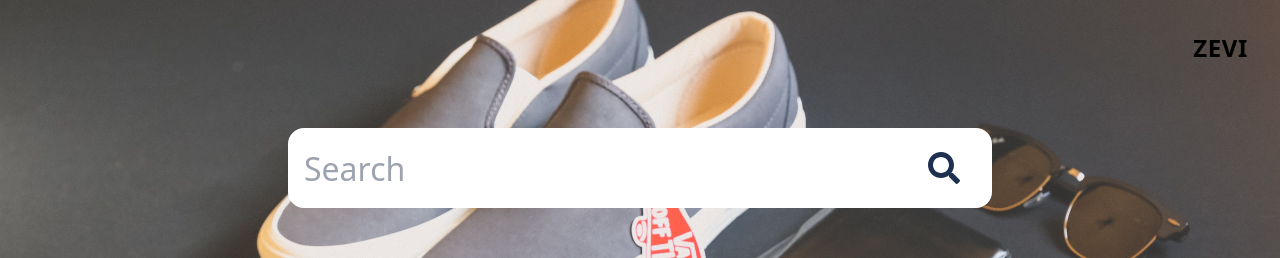
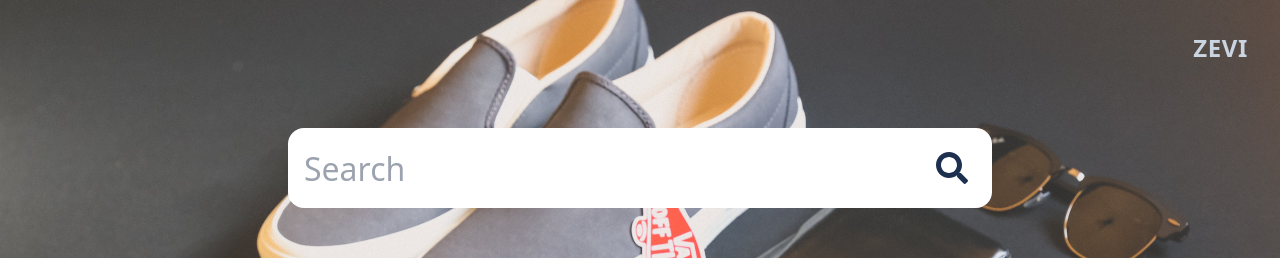
Before and after one commit to MaNaSDeo/zevi-assignment, a React (Create React App) app: page / in a window 1280 px wide. Shown: the top 258 px of the page. Built offline with nearby package versions, Linux system fonts and the light colour scheme.

Commit message:
Context API Defined

```diff
--- a/src/Components/Header/index.jsx
+++ b/src/Components/Header/index.jsx
@@ -2,7 +2,7 @@ import './Header.css'
 function index() {
   return (
     <div className="header">
-      <p className='font-semibold text-2xl tracking-wide cursor-pointer'>ZEVI</p>
+      <p className='font-semibold text-2xl tracking-wide cursor-pointer text-slate-300'>ZEVI</p>
     </div>
   )
 }
--- a/src/Components/LandingPage/index.jsx
+++ b/src/Components/LandingPage/index.jsx
@@ -1,8 +1,14 @@
+import { useContext } from 'react';
+import { ProductContext } from '../../Context/ProductContextProvider'
 import './LandingPage.css';
 import Header from '../Header'
 import SearchBox from '../SearchBox'
 
-function index() {
+function LandingPage() {
+
+  const {productsData} = useContext(ProductContext)
+
+  console.log(productsData)
   return (
     <div className='landing-page'>
       <Header />
@@ -11,4 +17,4 @@ function index() {
   )
 }
 
-export default index
+export default LandingPage;
--- a/src/Components/SearchBox/SearchBox.css
+++ b/src/Components/SearchBox/SearchBox.css
@@ -18,8 +18,8 @@
     height: 5rem;
     border: none;
     border-radius: 0 1rem 1rem 0;
+    padding-left: 0.5rem;
     display: flex;
-    /* justify-content: ; */
     align-items: center;
     background-color: white;
 }
--- /dev/null
+++ b/src/Context/ProductContextProvider.jsx
@@ -0,0 +1,19 @@
+import { createContext, useState } from "react";
+import productsData from '../FakerData/fakerData'
+// console.log(productsData)
+
+export const ProductContext = createContext({
+    productsData: []
+})
+
+export default function ProductContextProvider({children}){
+    const [products, setProducts] = useState([...productsData]);
+
+    const ctxValue = {
+        productsData: products,
+    }
+
+    return <ProductContext.Provider value={ctxValue}>
+        {children}
+    </ProductContext.Provider>
+}
--- a/src/FakerData/index.js
+++ b/src/FakerData/fakerData.js
@@ -31,11 +31,13 @@ for(let i=0; i<NUMBER_OF_BRANDS; i++){
   brands.push(faker.company.name());
 }
 
-export const productData = (NUMBER_OF_PRODUCT) => {
-  const products = [];
+function productData(NUMBER_OF_PRODUCT) {
+  const res = [];
 
   for(let j=0; j<NUMBER_OF_PRODUCT; j++){
-    products.push(getProductDetails(brands[j%NUMBER_OF_BRANDS]))
+    res.push(getProductDetails(brands[j%NUMBER_OF_BRANDS]))
   }
-  return products;
+  return res;
 }
+
+export default productData(NUMBER_OF_PRODUCT);
```
Also changed, not shown: src/App.js (+6 -3 lines).
